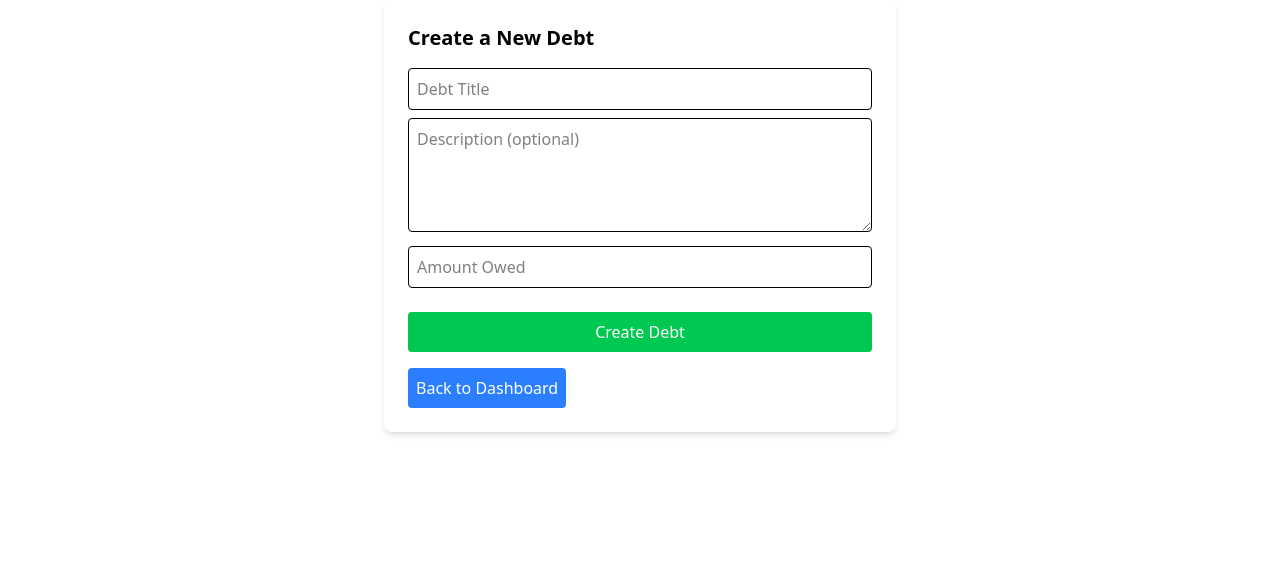
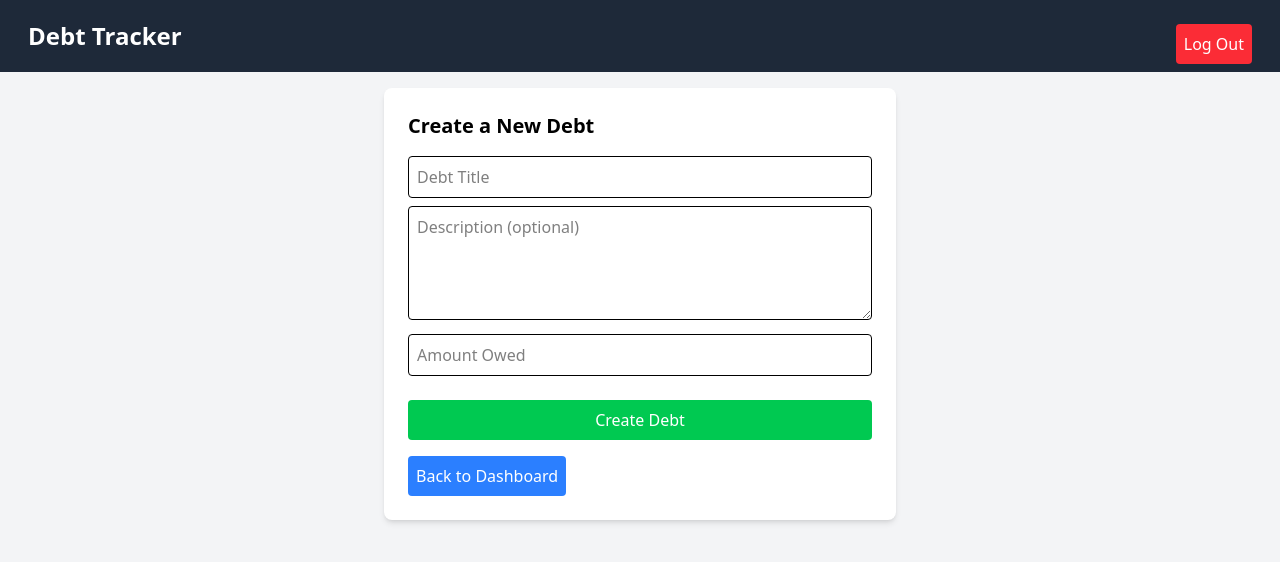
Before and after one commit to Andy-Huangg/debtTracker, a React (Vite) app in the folder frontend/: page /CreateDebt in a window 1280 px wide. Shown: the top 562 px of the page. Built offline with nearby package versions, Linux system fonts and the light colour scheme; sample sign-in values are in the browser's storage.

Commit message:
Add the header to each page and make the layout file

```diff
--- a/frontend/src/components/Common/Debts.jsx
+++ b/frontend/src/components/Common/Debts.jsx
@@ -46,7 +46,7 @@ export default function Debts() {
     );
   }
   return (
-    <div className="max-w-lg mx-auto p-6 bg-white shadow-md rounded-lg">
+    <div className="">
       <div className="flex justify-evenly mb-4">
         <h2
           className={`text-xl font-bold cursor-pointer ${
--- /dev/null
+++ b/frontend/src/components/Common/Header.jsx
@@ -0,0 +1,15 @@
+import React from "react";
+import LogOut from "./LogOut";
+
+const Header = () => {
+  return (
+    <div className="flex justify-between items-center p-2 bg-gray-800 text-white shadow-md">
+      <h1 className="text-2xl font-bold ml-5 ">Debt Tracker</h1>
+      <div className="mr-5">
+        <LogOut />
+      </div>
+    </div>
+  );
+};
+
+export default Header;
--- /dev/null
+++ b/frontend/src/components/Common/LayOut.jsx
@@ -0,0 +1,14 @@
+// filepath: /C:/Users/andyh/repos/debtTracker/frontend/src/components/Common/Layout.jsx
+import React from "react";
+import Header from "./Header";
+
+const Layout = ({ children }) => {
+  return (
+    <div className="flex flex-col h-screen">
+      <Header />
+      <div className="flex-grow p-4 bg-gray-100">{children}</div>
+    </div>
+  );
+};
+
+export default Layout;
--- a/frontend/src/components/pages/CreateDebt.jsx
+++ b/frontend/src/components/pages/CreateDebt.jsx
@@ -2,6 +2,7 @@ import { useState } from "react";
 import useAuth from "../../hooks/useAuth";
 import RedirectButton from "../Common/RedirectButton";
 import { useNavigate } from "react-router-dom";
+import Layout from "../Common/LayOut";
 
 export default function CreateDebt() {
   const navigate = useNavigate();
@@ -50,6 +51,7 @@ export default function CreateDebt() {
   };
 
   return (
+    <Layout>
       <div className="max-w-lg mx-auto p-6 bg-white shadow-md rounded-lg">
         <h2 className="text-xl font-bold mb-4">Create a New Debt</h2>
         <form onSubmit={handleSubmit}>
@@ -89,5 +91,6 @@ export default function CreateDebt() {
           Back to Dashboard
         </RedirectButton>
       </div>
+    </Layout>
   );
 }
--- a/frontend/src/components/pages/Dashboard.jsx
+++ b/frontend/src/components/pages/Dashboard.jsx
@@ -3,18 +3,27 @@ import useAuth from "../../hooks/useAuth";
 import LogOut from "../Common/LogOut";
 import RedirectButton from "../Common/RedirectButton";
 import Debts from "../Common/Debts";
+import Header from "../Common/Header";
+import Layout from "../Common/LayOut";
 
 const Dashboard = () => {
   useAuth();
   return (
-    <div>
+    <Layout>
+      <div className="flex p-8 h-screen">
+        <div className="w-1/4"></div>
+        <div className="flex-grow p-4 bg-white shadow-md rounded-lg overflow-auto">
+          <Debts />
+        </div>
+        <div className="flex flex-col w-1/4">
           <h1>Dashboard</h1>
-      <Debts></Debts>
           <LogOut></LogOut>
           <RedirectButton redirectUrl={"/CreateDebt"}>
             Create Debt Owing to
           </RedirectButton>
         </div>
+      </div>
+    </Layout>
   );
 };
 
--- a/frontend/src/components/pages/DebtBySlug.jsx
+++ b/frontend/src/components/pages/DebtBySlug.jsx
@@ -5,6 +5,8 @@ import TransactionList from "../Common/Transaction";
 import CloseDebtModal from "../modals/CloseDebtModal";
 import RedirectButton from "../Common/RedirectButton";
 import EditDebtModal from "../modals/EditDebtModal";
+import Header from "../Common/Header";
+import Layout from "../Common/LayOut";
 
 export default function DebtBySlug() {
   const { slug } = useParams();
@@ -80,10 +82,15 @@ export default function DebtBySlug() {
   };
 
   if (!debt) {
-    return <div>Loading...</div>;
+    return (
+      <div>
+        <Header>Loading...</Header>
+      </div>
+    );
   }
 
   return (
+    <Layout>
       <div className="flex justify-center items-start space-x-8 p-8">
         <div className="flex-grow max-w-2xl bg-white p-8 rounded-2xl shadow-lg">
           <div>
@@ -95,7 +102,6 @@ export default function DebtBySlug() {
                 Status: <strong>{debt.status}</strong>
               </h1>
             </div>
-
             <pre className="font-sans">
               Description:
               <br></br>
@@ -117,14 +123,12 @@ export default function DebtBySlug() {
             <div>Loading...</div>
           )}
         </div>
-
         <div className="flex-shrink-0 w-96">
           {debt.currentUserId === debt.userId && (
             <div className="flex-shrink-0 w-64 bg-slate-100 p-8 rounded-2xl shadow-lg">
               <RedirectButton redirectUrl={"/dashboard"}>
                 Back to Dashboard
               </RedirectButton>
-
               {debt.currentUserId === debt.userId && debt.status === "OPEN" && (
                 <div>
                   <button
@@ -149,7 +153,6 @@ export default function DebtBySlug() {
               )}
             </div>
           )}
-
           <div className="mt-4 bg-slate-100 p-8 rounded-2xl shadow-lg">
             <h2 className="font-bold mb-2">Share this debt for viewing</h2>
             <div className="flex items-center mt-2">
@@ -166,10 +169,11 @@ export default function DebtBySlug() {
                 Copy
               </button>
             </div>
-          {copySuccess && <p className="mt-2 text-green-500">{copySuccess}</p>}
+            {copySuccess && (
+              <p className="mt-2 text-green-500">{copySuccess}</p>
+            )}
           </div>
         </div>
-
         <CreateTransactionModal
           isOpen={transactionModalIsOpen}
           onRequestClose={closeTransactionModal}
@@ -187,5 +191,6 @@ export default function DebtBySlug() {
           debt={debt}
         />
       </div>
+    </Layout>
   );
 }
```
Lines whose indentation alone changed are shown as unchanged.
